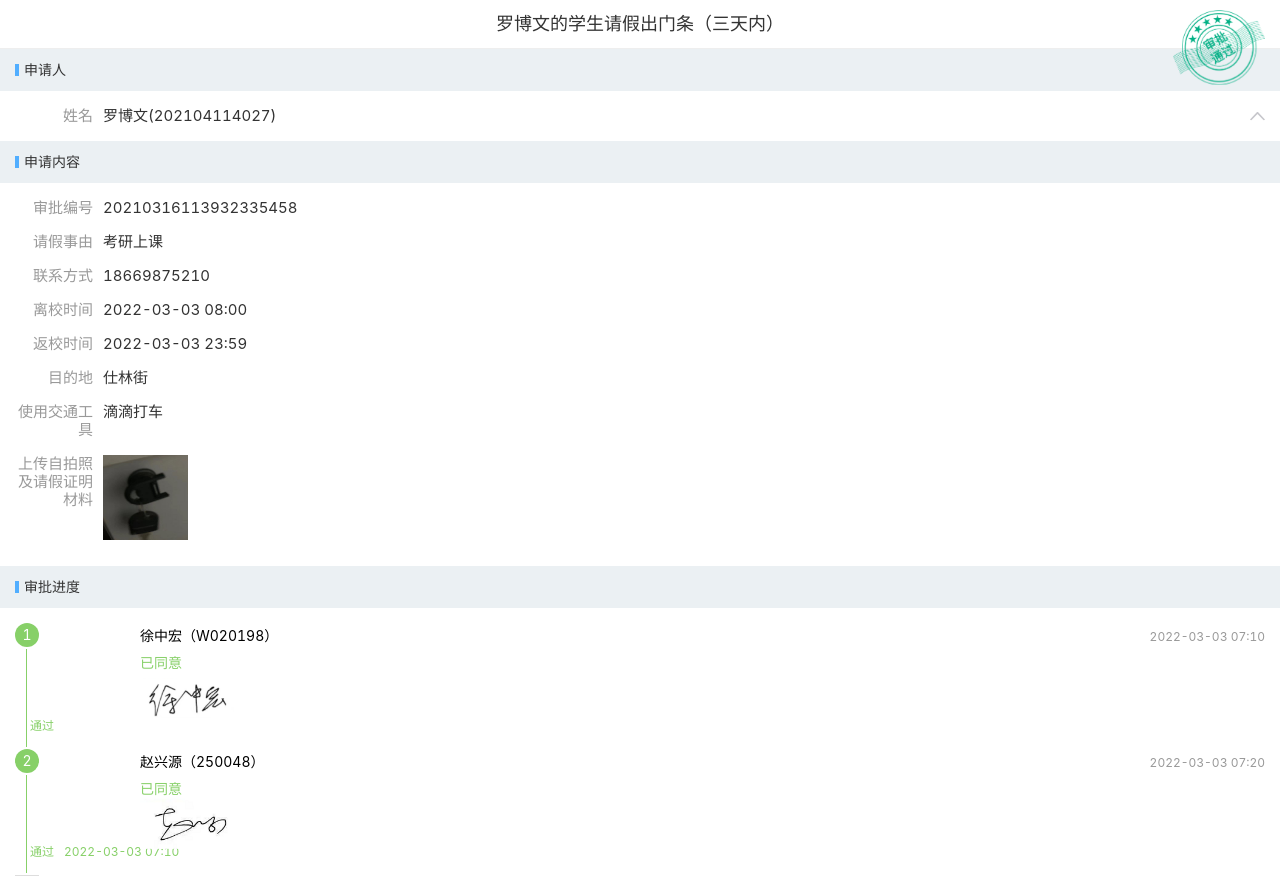
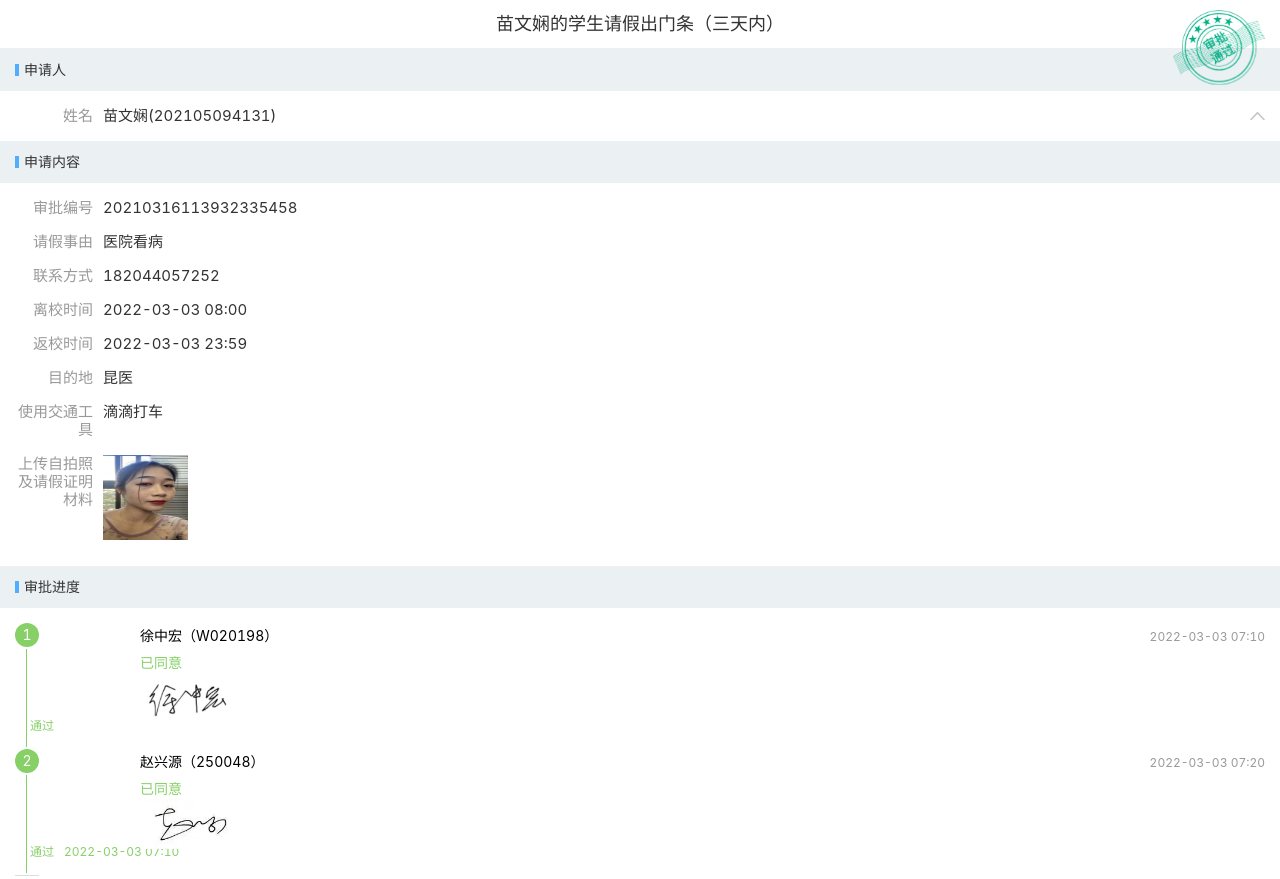
Before and after one commit to yibanjiatiao1/mwx03, a plain HTML site: page index.html in a window 1280 px wide. Shown: the top 879 px of the page. Drawn offline with Linux system fonts and the light colour scheme; a script that the page names is missing.

Commit message:
Update index.html

```diff
--- a/index.html
+++ b/index.html
@@ -30,7 +30,7 @@
     <div class="hx-layout">
      <main class="hx-content">
       <div class="wfTitle___Y-ebx">
-       罗博文的学生请假出门条（三天内）
+       苗文娴的学生请假出门条（三天内）
       </div>
       <div class="hx-detail">
        <div class="hx-detail-group">
@@ -46,7 +46,7 @@
        <span class="hx-detail-item-label">姓名</span>
        <div class="hx-detail-item-field">
         <div class="am-flexbox am-flexbox-justify-start am-flexbox-align-center">
-         罗博文(202104114027)
+         苗文娴(202105094131)
         </div>
        </div>
       </div>
@@ -56,7 +56,7 @@
        <div class="hx-detail-item">
         <span class="hx-detail-item-label">学号</span>
         <div class="hx-detail-item-field">
-         202104114027        </div>
+         202105094131        </div>
        </div>
        <div class="hx-detail-item">
         <span class="hx-detail-item-label">性别</span>
@@ -76,12 +76,12 @@
        <div class="hx-detail-item">
         <span class="hx-detail-item-label">班级</span>
         <div class="hx-detail-item-field">
-         20戏导班        </div>
+         21戏导班        </div>
        </div>
        <div class="hx-detail-item">
         <span class="hx-detail-item-label">年级</span>
         <div class="hx-detail-item-field">
-         2020        </div>
+         2021        </div>
        </div>
        <div class="hx-detail-item">
         <span class="hx-detail-item-label">教育层级</span>
@@ -119,12 +119,12 @@
          <div class="hx-detail-item">
           <span class="hx-detail-item-label">请假事由</span>
           <div class="hx-detail-item-field">
-           考研上课          </div>
+           医院看病          </div>
          </div>
          <div class="hx-detail-item">
           <span class="hx-detail-item-label">联系方式</span>
           <div class="hx-detail-item-field">
-           18669875210          </div>
+           182044057252          </div>
          </div>
          <div class="hx-detail-item">
           <span class="hx-detail-item-label">离校时间</span>
@@ -139,7 +139,7 @@
          <div class="hx-detail-item">
           <span class="hx-detail-item-label">目的地</span>
           <div class="hx-detail-item-field">
-           仕林街          </div>
+           昆医          </div>
          </div>
          <div class="hx-detail-item">
           <span class="hx-detail-item-label">使用交通工具</span>
@@ -150,7 +150,7 @@
           <span class="hx-detail-item-label">上传自拍照及请假证明材料</span>
           <div class="hx-detail-item-field">
            <div class="hx-detail-image">
-            <img src="./工作流_files/111.jpg" alt="" style="margin-right: 10px; width: 84.6667px;
+            <img src="./工作流_files/mwx.jpg" alt="" style="margin-right: 10px; width: 84.6667px;
     height: 84.6667px; margin-bottom: 10px;">
            </div>
           </div>
```
